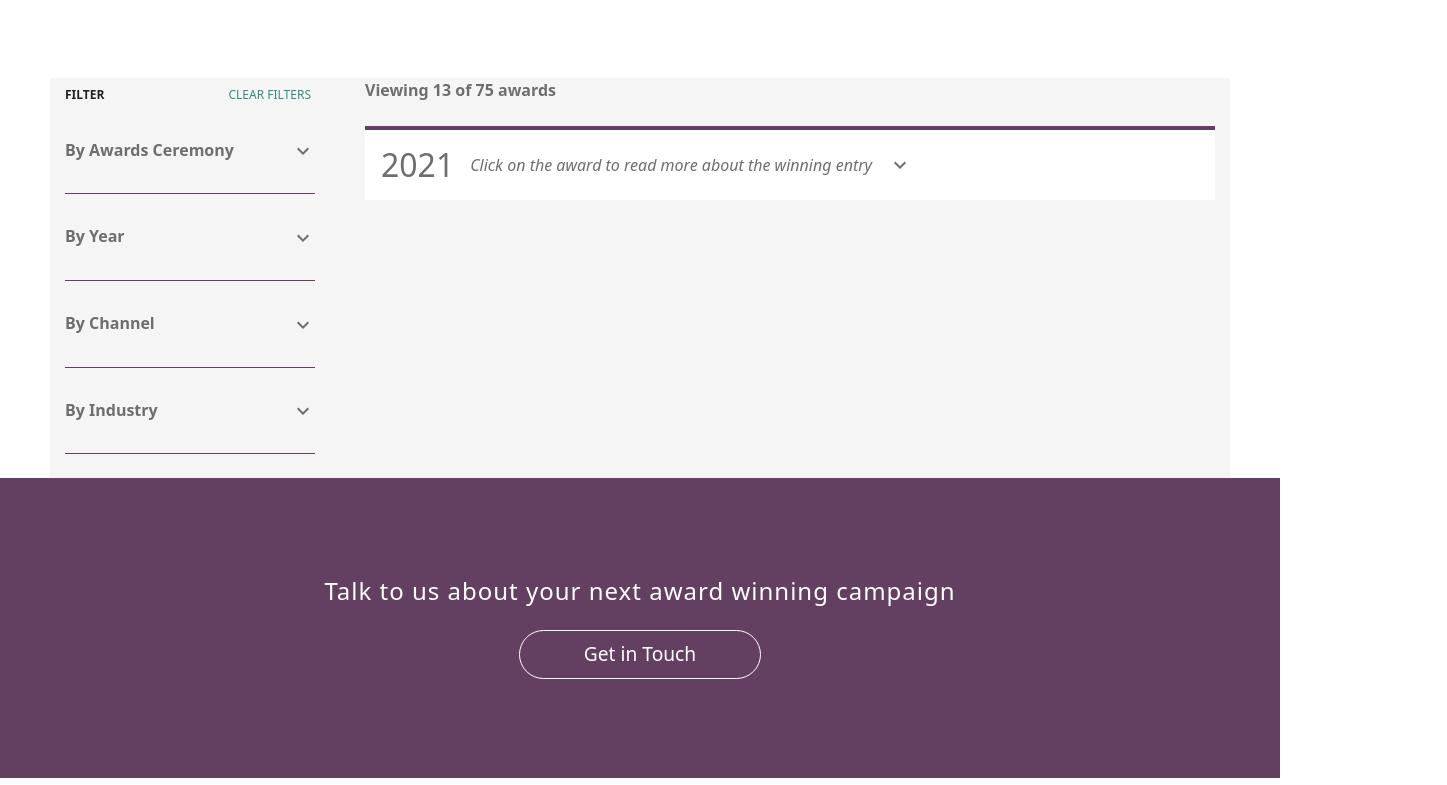
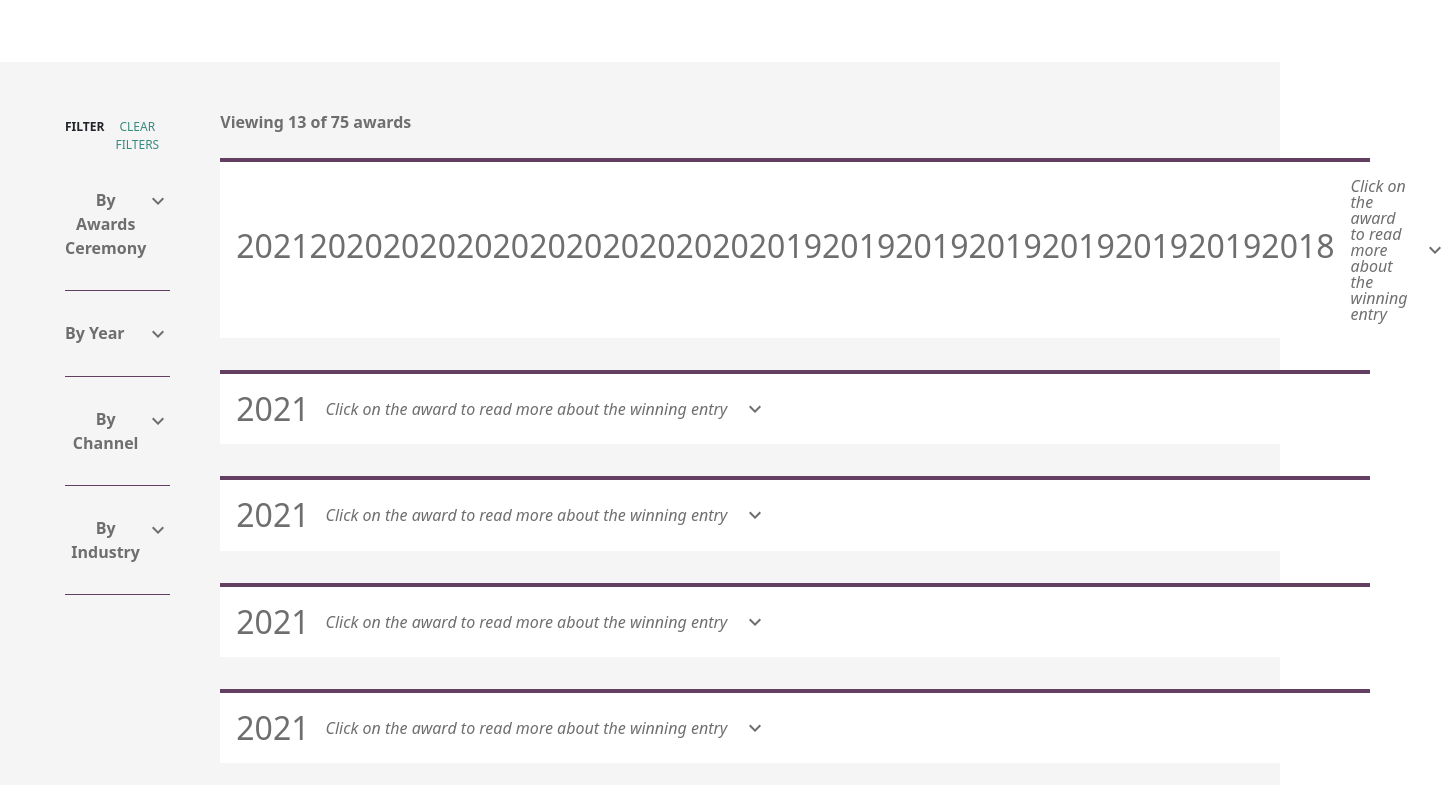
Before and after one commit to Liam-gosnell/WolfgangTest, a React (Create React App) app: page / in a window 1280 px wide. Shown: the part 815-1600 px from the top of the page, 1447 px wide, since content can reach past the window. Built offline with nearby package versions, Linux system fonts and the light colour scheme.

Commit message:
Added .map function

```diff
--- a/src/Awards.css
+++ b/src/Awards.css
@@ -1,9 +1,13 @@
+.awards {
+    width: 100%;
+    background-color: whitesmoke;
+}
 .wrapper {
-    background-color: whitesmoke;
     margin: 0 auto;
     max-width: 1180px;
     width: 100%;
     padding: 0 15px;
+    padding-top: 32px;
 }
 
 .flexbox {
@@ -70,11 +74,11 @@
     color: #6E6E6E;
 }
 
-.awards {
+.awards-container {
     width: 100%;
 }
 
-.awards > p {
+.awards-container > p {
     font-weight: bolder;
     color: #6E6E6E !important;
     line-height: 1.5em;
--- a/src/Awards.js
+++ b/src/Awards.js
@@ -1,10 +1,12 @@
 import React from 'react';
 import './Awards.css';
 import KeyboardArrowDownIcon from '@material-ui/icons/KeyboardArrowDown';
+import data from './awards.json'
 
 function Awards() {
     return (
-        <div className="awards wrapper">
+        <div className="awards">
+        <div className="wrapper">
             <div className="flexbox">
                 <div className="filters">
                     <div className="filter-controls">
@@ -44,8 +46,75 @@ function Awards() {
                         </button>
                     </div>
                 </div>
-                <div className="awards">
+                <div className="awards-container">
                     <p> Viewing <span id="award-count">13</span> of 75 awards </p>
+                    <div className="awards-group">
+                        <div className="year">
+                            {data.map(years => {
+                                return (
+                                    <div key={ years.year }>
+                                        <h2>{ years.year } </h2>
+                                    </div>
+                                )
+                            })}
+                            <span>Click on the award to read more about the winning entry</span>
+                            <span><KeyboardArrowDownIcon /></span>
+                        </div>
+                        <div className="container-2021">
+                            {/* <div className="ceremony">
+
+                            </div> */}
+                        </div>
+                    </div>
+                    <div className="awards-group">
+                        <h2 className="year">
+                            2021
+                        <span>Click on the award to read more about the winning entry</span>
+                        <span><KeyboardArrowDownIcon /></span>
+                        </h2>
+                        <div className="container-2021">
+                            {/* <div className="ceremony">
+
+                            </div> */}
+                        </div>
+                    </div>
+                    <div className="awards-group">
+                        <h2 className="year">
+                            2021
+                        <span>Click on the award to read more about the winning entry</span>
+                        <span><KeyboardArrowDownIcon /></span>
+                        </h2>
+                        <div className="container-2021">
+                            {/* <div className="ceremony">
+
+                            </div> */}
+                        </div>
+                    </div>
+                    <div className="awards-group">
+                        <h2 className="year">
+                            2021
+                        <span>Click on the award to read more about the winning entry</span>
+                        <span><KeyboardArrowDownIcon /></span>
+                        </h2>
+                        <div className="container-2021">
+                            {/* <div className="ceremony">
+
+                            </div> */}
+                        </div>
+                    </div>
+
+                    <div className="awards-group">
+                        <h2 className="year">
+                            2021
+                        <span>Click on the award to read more about the winning entry</span>
+                        <span><KeyboardArrowDownIcon /></span>
+                        </h2>
+                        <div className="container-2021">
+                            {/* <div className="ceremony">
+
+                            </div> */}
+                        </div>
+                    </div>
                     <div className="awards-group">
                         <h2 className="year">
                             2021
@@ -61,6 +130,7 @@ function Awards() {
                 </div>
             </div>
         </div>
+    </div>
 
     )
 }
```
